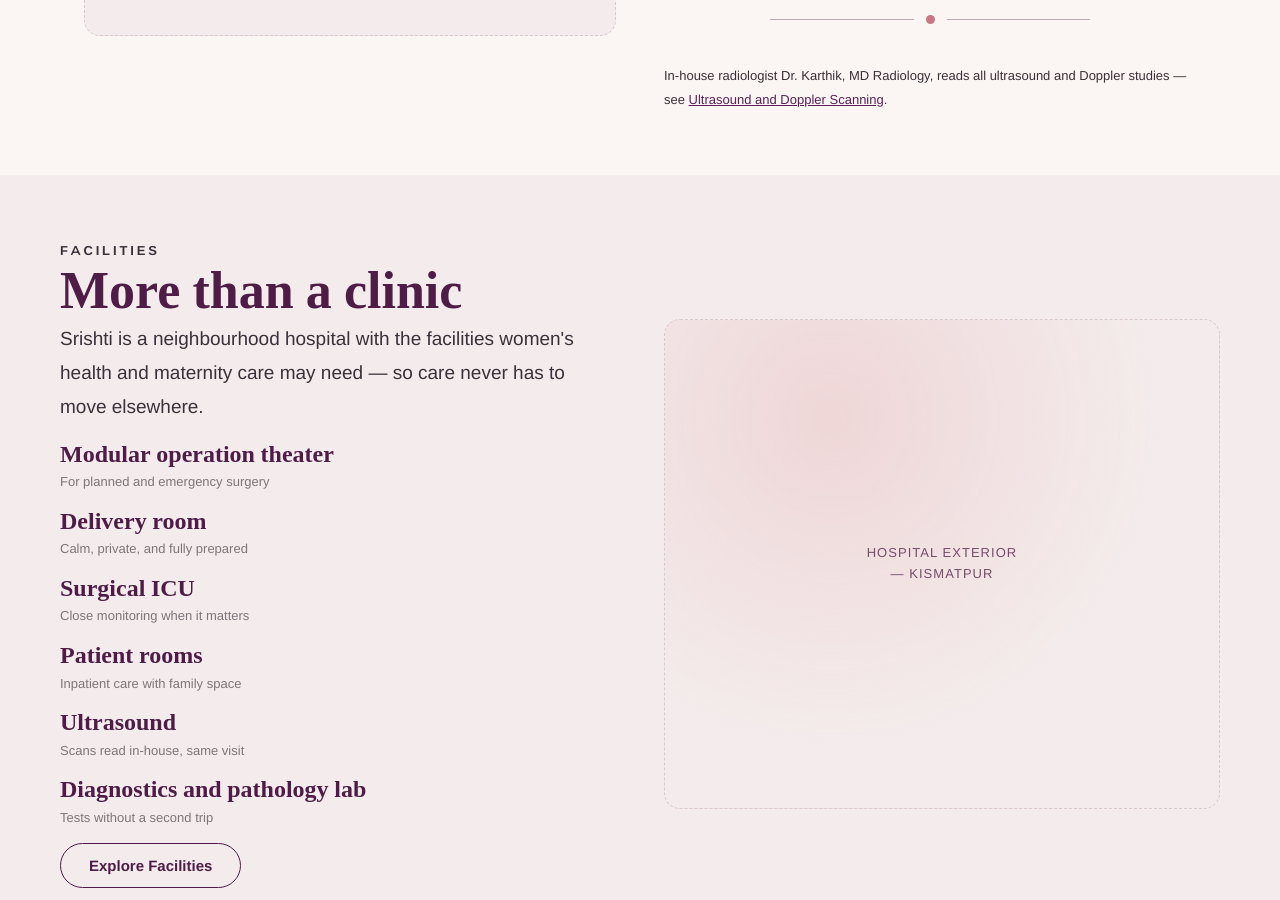
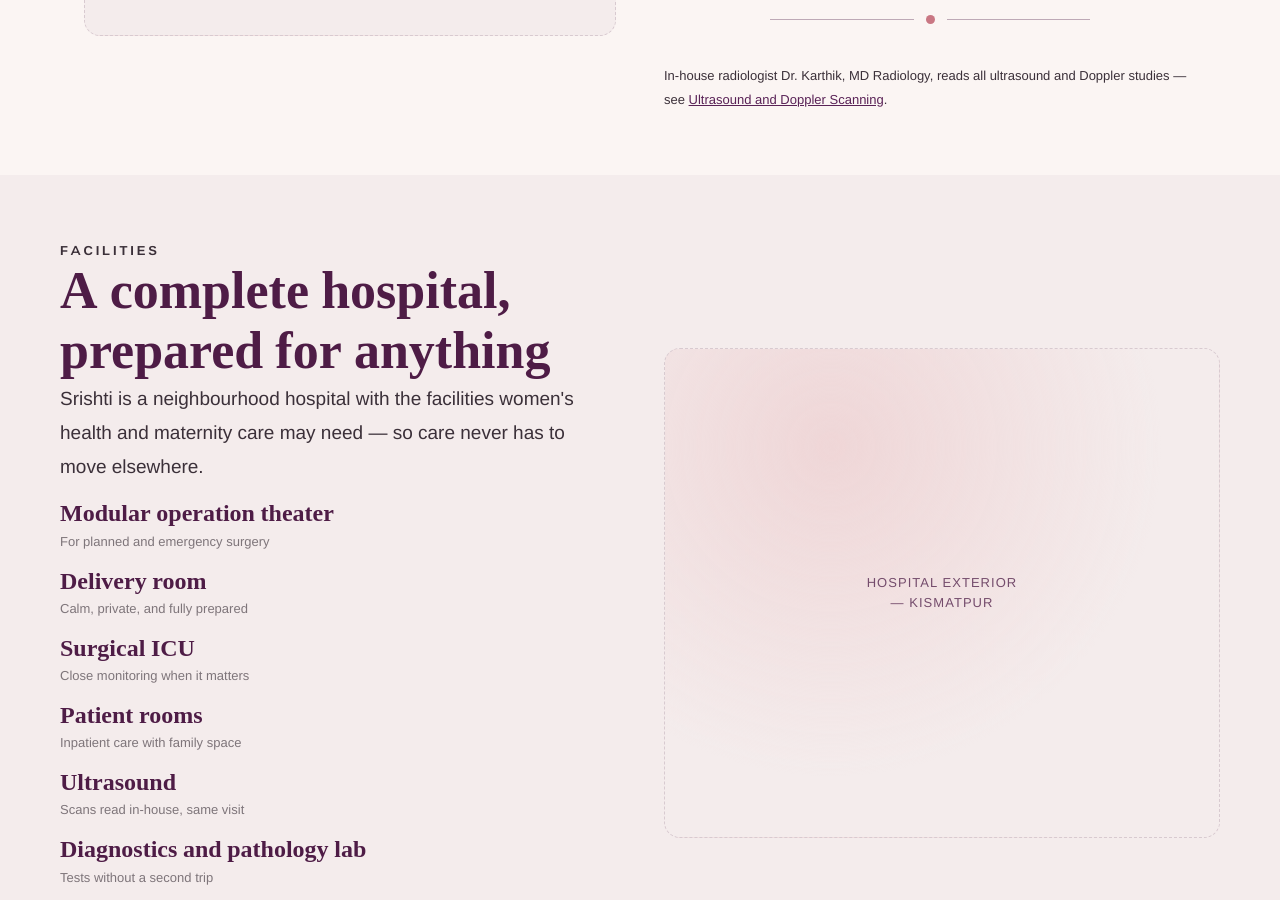
Before and after one commit to Srishti-WH-MH/srishtiwomenshospital.com, a Jekyll site: the page built from index.html, in a window 1280 px wide and 900 px high, scrolled down 3024 px. Built offline with Jekyll 4.4.1, drawn with Linux system fonts in a browser that asks for light colours; some web fonts are replaced; part of the change alters nothing that is shown.

Commit message:
Copy: stop calling Srishti a clinic
"More than a clinic" is a defensive frame. It plants the competitor's word in
the reader's head and invites the very comparison the positioning is meant to
win, so the home page's facilities heading is now "A complete hospital, prepared
for anything" — asserting completeness rather than denying smallness, and using
words the brand owns (complete, prepared).

Also changes the structured data from MedicalClinic to Hospital. That was the
strongest "we are a clinic" claim on the site: the machine-readable one search
engines act on. The brand foundation is explicit that Srishti must be presented
as a hospital, not a clinic.

Co-Authored-By: Claude Opus 4.8 <noreply@anthropic.com>

```diff
--- a/_includes/structured-data.html
+++ b/_includes/structured-data.html
@@ -1,12 +1,16 @@
 {%- comment -%}
-  MedicalClinic schema. States only what the site itself claims — opening hours
-  are the OPD hours; the 24/7 line covers maternity emergencies only, so it is
-  not asserted as general opening hours.
+  Hospital schema — NOT MedicalClinic. Srishti is a hospital, and this is the
+  machine-readable claim search engines act on; the brand foundation is explicit
+  that it must not be presented as a clinic.
+
+  States only what the site itself claims — opening hours are the OPD hours; the
+  24/7 line covers maternity emergencies only, so it is not asserted as general
+  opening hours.
 {%- endcomment -%}
 <script type="application/ld+json">
 {
   "@context": "https://schema.org",
-  "@type": "MedicalClinic",
+  "@type": "Hospital",
   "name": {{ site.title | jsonify }},
   "url": {{ site.url | append: site.baseurl | append: '/' | jsonify }},
   "logo": {{ '/assets/img/logo-full.webp' | absolute_url | jsonify }},
--- a/index.html
+++ b/index.html
@@ -155,7 +155,7 @@ hero_photo: true
       <div class="split__copy">
         <div>
           <p class="sui-eyebrow sui-eyebrow--rose">Facilities</p>
-          <h2 class="sui-h1 u-mb-0" id="facilities-heading">More than a clinic</h2>
+          <h2 class="sui-h1 u-mb-0" id="facilities-heading">A complete hospital, prepared for anything</h2>
           <p class="sui-lead u-mt-4 u-mb-0">Srishti is a neighbourhood hospital with the facilities women's health and maternity care may need — so care never has to move elsewhere.</p>
         </div>
         <div class="facility-grid">
```
